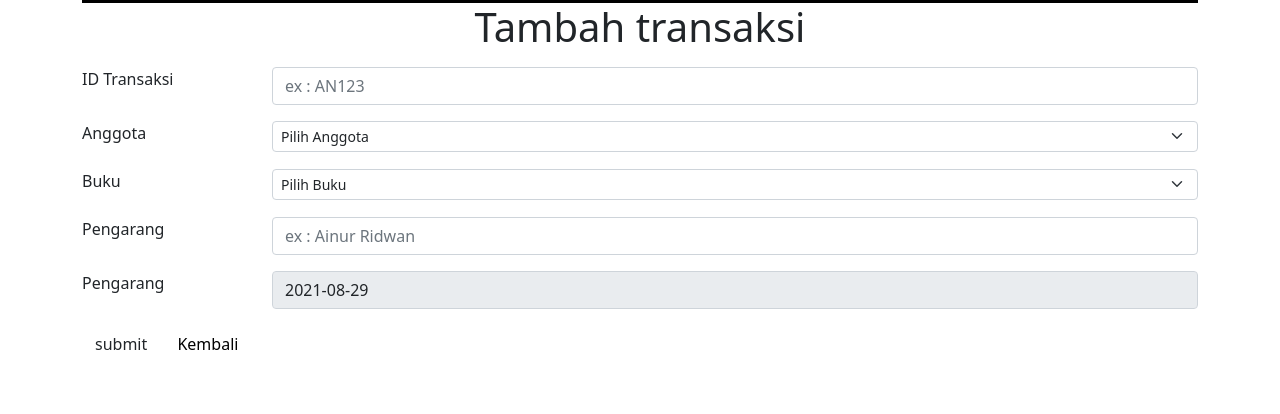
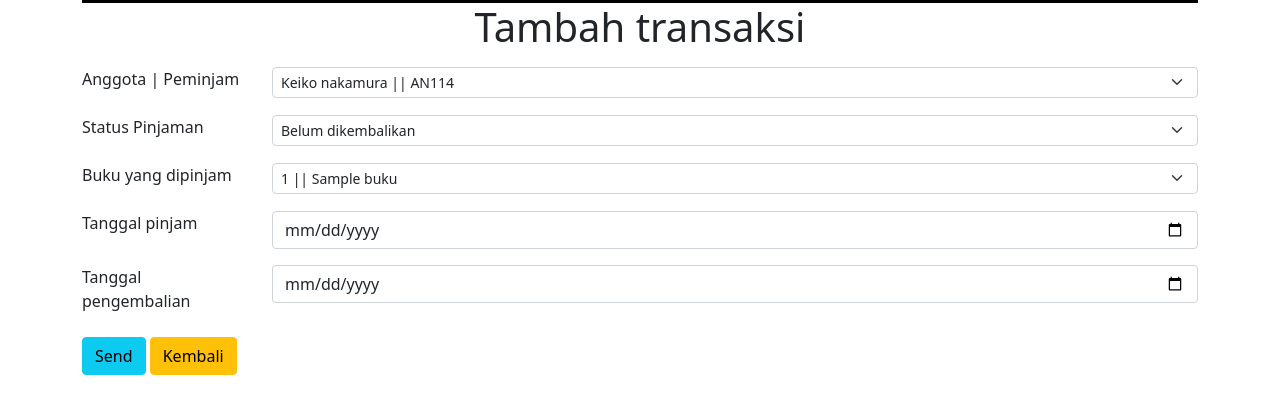
Before and after one commit to ainurridwan/data_entry, a PHP site: page /data_entry/tambah_data_transaksi.php in a window 1280 px wide. Shown: the part 192-606 px from the top of the page. Run offline with PHP 8.4, Linux system fonts and the light colour scheme; the visitor is signed in with stand-in values (Sample User, id 1); data comes from the database, SQL or seed files in the repository; tables that the repository leaves empty or names only in its code hold one stand-in row (values such as "Sample post").

Commit message:
added add and delete features for transaksi

```diff
--- a/pages/content/data_anggota.php
+++ b/pages/content/data_anggota.php
@@ -94,7 +94,7 @@ $no = 1;
                           echo " ";
                           echo "<button class='btn btn-cetak '>" . "<a href='../../modules/controllers/data_anggota/cetak.php'>" . "cetak</a></button>";
                           echo " ";
-                          echo "<button class='btn btn-delete '>" . "<a href='../../modules/controllers/data_anggota/delete.php?id=$row[idno]' onclick='return confirm(`Apakah anda yakin untuk menghapus data ini?`);'>" . "delete</a></button></td>";
+                          echo "<button class='btn btn-delete '>" . "<a href='../../modules/controllers/data_anggota/delete.php?id=$row[idno]' onclick='return confirm(`Apakah anda yakin untuk menghapus d>ata ini?`);'" . "delete</a></button></td>";
                           echo "</tr>";
                       }
                       ?>
--- a/pages/content/data_transaksi_peminjaman.php
+++ b/pages/content/data_transaksi_peminjaman.php
@@ -68,7 +68,7 @@
                         <td>
                             <button class="btn btn-edit"><a href="../form/edit_data_transaksi.php?id=<?= $row['id_transaksi'] ?>">edit</a></button>
                             <button class="btn btn-cetak"><a href="#">cetak</a></button>
-                            <button class="btn btn-delete"><a href="../../modules/controllers/data_transaksi_peminjaman/delete.php?id=<?= $row['id_transaksi'] ?>">delete</a></button>
+                            <button class="btn btn-delete"><a href="../../modules/controllers/data_transaksi_peminjaman/delete.php?id=<?= $row['id_transaksi'] ?>" onclick='return confirm(`Apakah anda yakin untuk menghapus d>ata ini?`);'>delete</a></button>
                         </td>
                       </tr>
                       <?php $no++; } ?>
--- a/pages/form/tambah_data_transaksi.php
+++ b/pages/form/tambah_data_transaksi.php
@@ -9,77 +9,98 @@ if ( !isset($_SESSION["login"])){
     exit;
 }
 
+include_once "../../modules/db_connection.php";
 include "../template/header.php";
 
+
+
+    $sql_anggota = "SELECT *
+            FROM table_anggota
+            ";
+    $result_anggota = mysqli_query($con, $sql_anggota);
+    $no = 1;
+
+    while ($getDataAnggota = mysqli_fetch_array($result_anggota)) {
+    $getDataAnggotaS[] = $getDataAnggota;
+    }
+
+    // fetch data tabel_buku
+    $sql_buku =  "SELECT * FROM table_buku";
+    $result_buku = mysqli_query($con, $sql_buku);
+
+    while ($getDataBuku = mysqli_fetch_array($result_buku)) {
+        $getDataBukuS[] = $getDataBuku;
+    }
 ?>
+
+
 
 <div class="conten-tambah-data">
             <h1 class="text-center">Tambah transaksi</h1>
 
-            <form action="#">
+            <form action="../../modules/controllers/data_transaksi_peminjaman/add.php" method="post">
                 <div class="mb-3">
-                    <div class="row mt-3 mb-3">
-                        <div class="col-2">
-                            <label for="exampleFormControlInput1" class="form-label">ID Transaksi</label>
-                        </div>
-                        <div class="col">
-                            <input type="input" class="form-control" id="exampleFormControlInput1" placeholder="ex : AN123">
-                        </div>
-                    </div>
 
                     <div class="row mt-3 mb-3">
                         <div class="col-2">
-                            <label for="exampleFormControlInput1" class="form-label">Anggota</label>
+                            <label for="exampleFormControlInput1" class="form-label">Anggota | Peminjam</label>
                         </div>
                         <div class="col">
-                            <select class="form-select form-select-sm" aria-label=".form-select-sm example">
-                                <option selected>Pilih Anggota</option>
-                                <option value="1">Ainur Ridwan</option>
-                                <option value="2">Budi Sudarsono</option>
-                                <option value="3">Atep</option>
-                                <option value="4">Maman Abdurrahman</option>
-                                <option value="5">Kuro Silpi Kipli</option>
-                                <option value="6">Mamang Japrut</option>
+                            <select class="form-select form-select-sm" aria-label=".form-select-sm example" name="Anggota_id">
+                                <?php foreach($getDataAnggotaS as $row) { ?>
+                                <option value="<?= $row['idno'] ?>"><?= $row['nama'] ?> || AN<?= $row['idno'] ?></option>
+                                <?php } ?>
                               </select>
                         </div>
                     </div>
 
                     <div class="row mt-3 mb-3">
                         <div class="col-2">
-                            <label for="exampleFormControlInput1" class="form-label">Buku</label>
+                            <label for="exampleFormControlInput1" class="form-label">Status Pinjaman</label>
                         </div>
                         <div class="col">
-                            <select class="form-select form-select-sm" aria-label=".form-select-sm example">
-                                <option selected>Pilih Buku</option>
-                                <option value="1">Imajinasi melawan Realita</option>
-                                <option value="2">Tobatlah kau</option>
-                                <option value="3">Cara sukses di usia 5 tahun</option>
-                                <option value="4">Tips kaya tapi mager</option>
-                                <option value="5">Mengulas hukum minum air putih tapi pake baygon</option>
+                            <select class="form-select form-select-sm" aria-label=".form-select-sm example" name="status_peminjaman">
+                                    <option value="belum dikembalikan">Belum dikembalikan</option>
+                            </select>
+                        </div>
+                    </div>
+
+                    <div class="row mt-3 mb-3">
+                        <div class="col-2">
+                            <label for="exampleFormControlInput1" class="form-label">Buku yang dipinjam</label>
+                        </div>
+                        <div class="col">
+                            <select class="form-select form-select-sm" aria-label=".form-select-sm example" name="Buku_id">
+                                <?php foreach($getDataBukuS as $row) { ?>
+                                <option value="<?= $row['id_buku'] ?>"><?= $row['id_buku'] ?> || <?= $row['judul_buku'] ?></option>
+                                <?php } ?>
                               </select>
                         </div>
                     </div>
 
                     <div class="row mt-3 mb-3">
                         <div class="col-2">
-                            <label for="exampleFormControlInput1" class="form-label">Pengarang</label>
+                            <label for="tanggal_pinjam" class="form-label">Tanggal pinjam</label>
                         </div>
                         <div class="col">
-                            <input type="input" class="form-control" id="exampleFormControlInput1" placeholder="ex : Ainur Ridwan">
+                            <input type="date" class="form-control" id="tanggal_pinjam" placeholder="ex : Ainur Ridwan" name="tanggal_pinjam">
                         </div>
                     </div>
 
                     <div class="row mt-3 mb-3">
                         <div class="col-2">
-                            <label for="exampleFormControlInput1" class="form-label">Pengarang</label>
+                            <label for="tanggal_pengembalian" class="form-label">Tanggal pengembalian</label>
                         </div>
                         <div class="col">
-                            <input type="text" class="form-control datepicker" id="exampleFormControlInput1" value="<?= date("Y-m-d") ?>" disabled>
+                            <input type="date" class="form-control" id="tanggal_pengembalian" placeholder="ex : Ainur Ridwan" name="tanggal_pengembalian">
                         </div>
                     </div>
 
-                    <button class="btn btn-submit">submit</button>
-                    <button class="btn btn-kembali"><a href="../content/data_transaksi_peminjaman.php">Kembali</a></button>
+
+
+                    <button class="btn btn-info" type="submit button" name="save" value="submit button">Send</button>
+
+                    <button class="btn btn-warning btn-kembali" type="button"><a href="../content/data_transaksi_peminjaman.php">Kembali</a></button>
                 </div>
 
             </form>
```
Also changed, not shown: modules/controllers/data_transaksi_peminjaman/add.php (added, +23 -0 lines), modules/controllers/data_transaksi_peminjaman/delete.php (added, +16 -0 lines), readme.MD (added).
